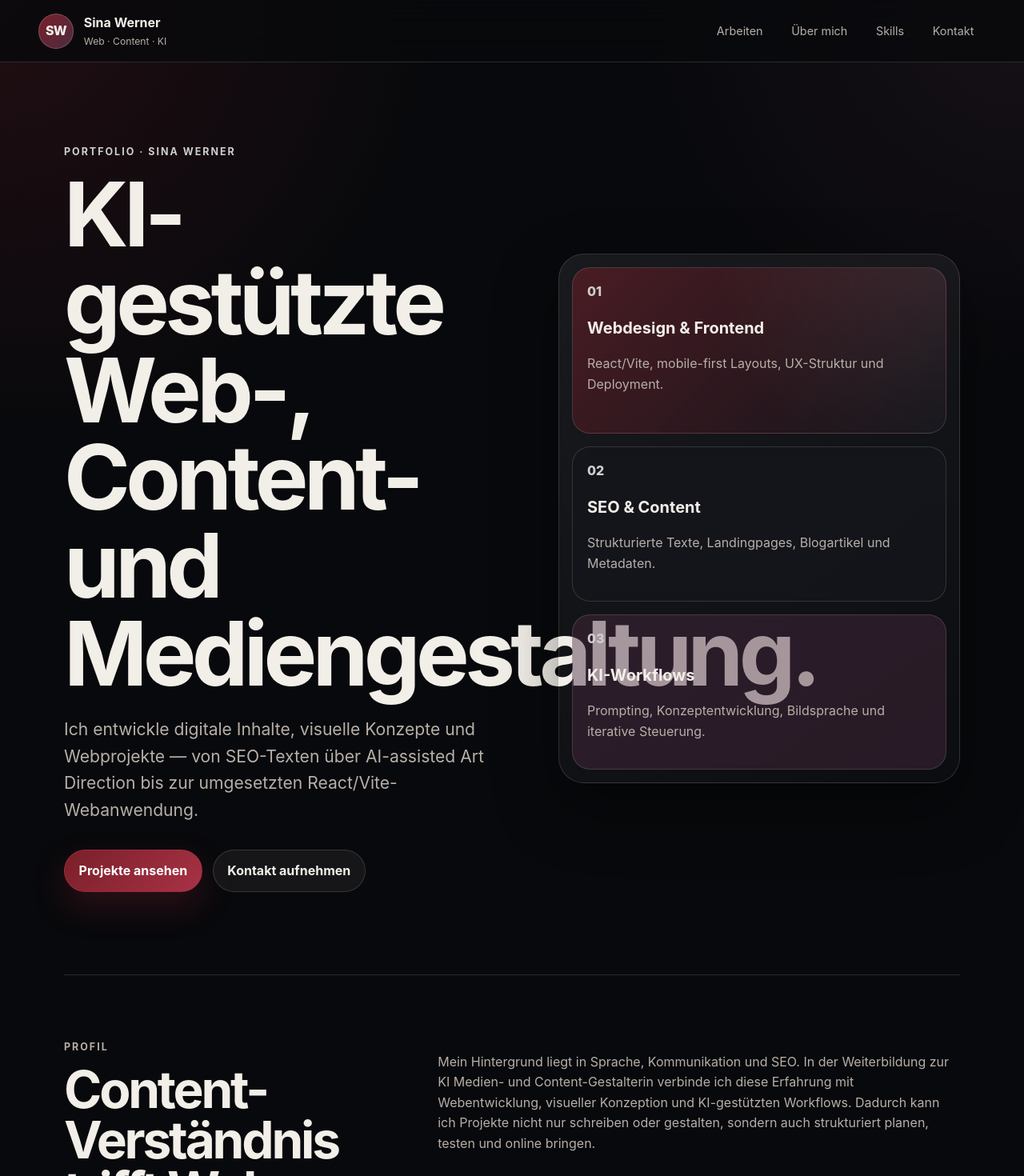
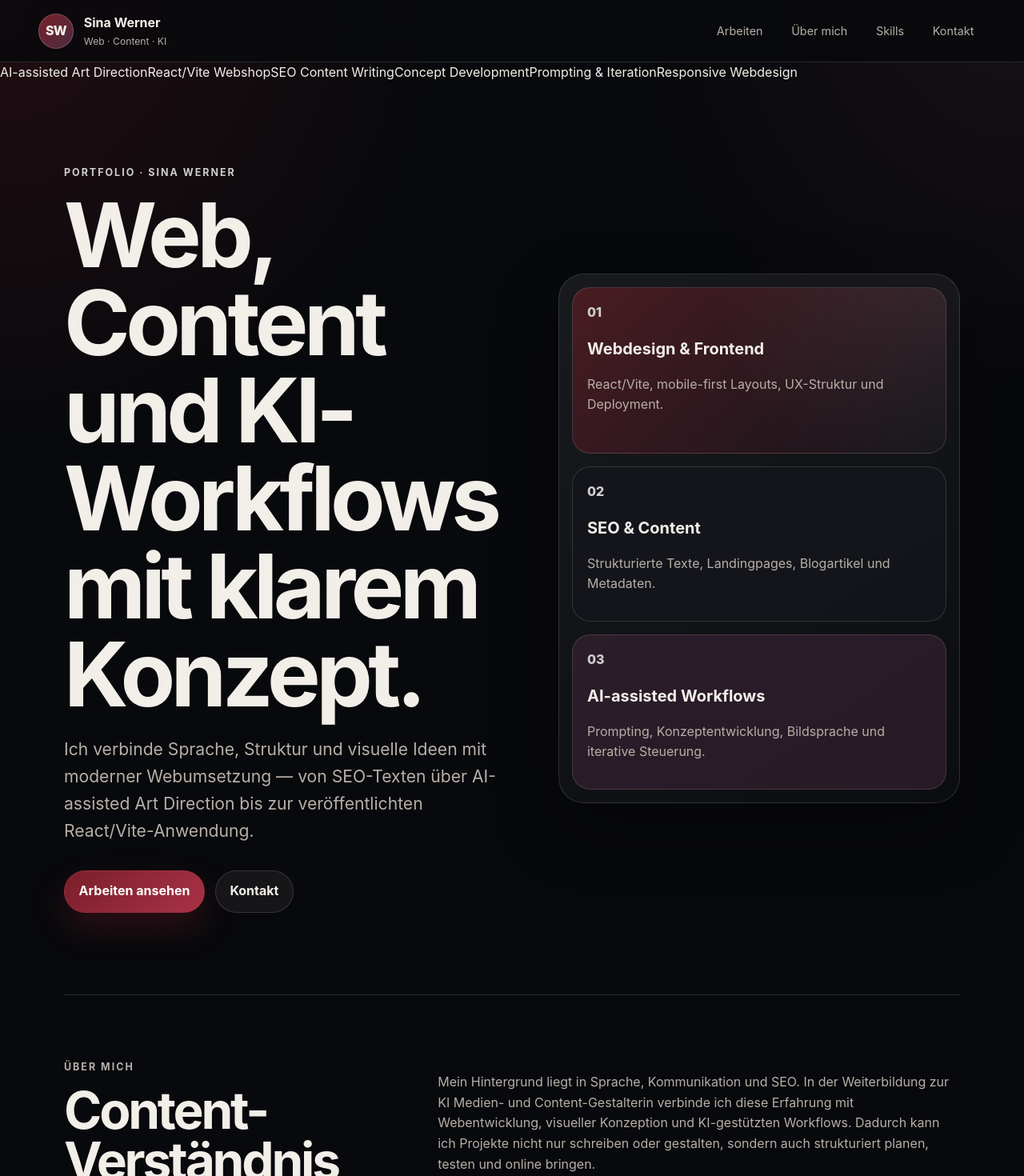
Before and after one commit to sinsanityai/portfolio, a React (Vite) app: page / in a window 1280 px wide. Shown: the top 1470 px of the page at 80% size. Built offline with nearby package versions, Linux system fonts and the light colour scheme.

Commit message:
refactor: make homepage a one-page portfolio

```diff
--- a/src/pages/Home.jsx
+++ b/src/pages/Home.jsx
@@ -6,19 +6,31 @@ export default function Home() {
   const supportingProjects = projects.filter((project) => project.slug !== 'sinsanity-threads');
 
   return (
-    <>
+    <div id="top">
+      <section className="motion-strip" aria-label="Visueller Einblick in Arbeitsbereiche">
+        <div className="motion-track">
+          <span>AI-assisted Art Direction</span>
+          <span>React/Vite Webshop</span>
+          <span>SEO Content Writing</span>
+          <span>Concept Development</span>
+          <span>Prompting & Iteration</span>
+          <span>Responsive Webdesign</span>
+        </div>
+      </section>
+
       <section className="hero section-shell">
         <div className="hero-copy">
           <p className="eyebrow">Portfolio · Sina Werner</p>
-          <h1>KI-gestützte Web-, Content- und Mediengestaltung.</h1>
+          <h1>Web, Content und KI-Workflows mit klarem Konzept.</h1>
           <p className="hero-text">
-            Ich entwickle digitale Inhalte, visuelle Konzepte und Webprojekte — von SEO-Texten über AI-assisted Art Direction bis zur umgesetzten React/Vite-Webanwendung.
+            Ich verbinde Sprache, Struktur und visuelle Ideen mit moderner Webumsetzung — von SEO-Texten über AI-assisted Art Direction bis zur veröffentlichten React/Vite-Anwendung.
           </p>
           <div className="hero-actions">
-            <a className="button button-primary" href="#projects">Projekte ansehen</a>
-            <a className="button button-secondary" href="mailto:hello@example.com">Kontakt aufnehmen</a>
+            <a className="button button-primary" href="#arbeiten">Arbeiten ansehen</a>
+            <a className="button button-secondary" href="#kontakt">Kontakt</a>
           </div>
         </div>
+
         <div className="hero-panel" aria-label="Portfolio-Schwerpunkte">
           <div className="panel-card large">
             <span>01</span>
@@ -32,15 +44,15 @@ export default function Home() {
           </div>
           <div className="panel-card accent">
             <span>03</span>
-            <strong>KI-Workflows</strong>
+            <strong>AI-assisted Workflows</strong>
             <p>Prompting, Konzeptentwicklung, Bildsprache und iterative Steuerung.</p>
           </div>
         </div>
       </section>
 
-      <section className="section-shell intro-grid">
+      <section className="section-shell intro-grid" id="ueber-mich">
         <div>
-          <p className="eyebrow">Profil</p>
+          <p className="eyebrow">Über mich</p>
           <h2>Content-Verständnis trifft Web-Umsetzung.</h2>
         </div>
         <p>
@@ -48,7 +60,7 @@ export default function Home() {
         </p>
       </section>
 
-      <section className="section-shell" id="projects">
+      <section className="section-shell" id="arbeiten">
         <div className="section-heading">
           <p className="eyebrow">Ausgewählte Arbeiten</p>
           <h2>Featured Project</h2>
@@ -58,8 +70,8 @@ export default function Home() {
 
       <section className="section-shell project-grid-section">
         <div className="section-heading">
-          <p className="eyebrow">Case Studies</p>
-          <h2>Weitere Arbeitsproben</h2>
+          <p className="eyebrow">Arbeitsproben</p>
+          <h2>Weitere Projekte</h2>
         </div>
         <div className="project-grid">
           {supportingProjects.map((project) => (
@@ -68,7 +80,7 @@ export default function Home() {
         </div>
       </section>
 
-      <section className="section-shell skills-section">
+      <section className="section-shell skills-section" id="skills">
         <div className="section-heading">
           <p className="eyebrow">Skills</p>
           <h2>Womit ich arbeite</h2>
@@ -80,14 +92,14 @@ export default function Home() {
         </div>
       </section>
 
-      <section className="section-shell contact-section">
+      <section className="section-shell contact-section" id="kontakt">
         <p className="eyebrow">Kontakt</p>
         <h2>Lass uns über Projekte sprechen.</h2>
         <p>
-          Diese Seite ist als erste Portfolio-Version gedacht: klar, fokussiert und erweiterbar. Als Nächstes können Screenshots, echte Kontaktlinks und zusätzliche Projektbilder ergänzt werden.
+          Diese Portfolio-Version ist als klarer Onepager aufgebaut: schnelle Orientierung, visuelle Arbeitsproben und ausklappbare Case Studies für den Prozess dahinter.
         </p>
         <a className="button button-primary" href="mailto:hello@example.com">Mail schreiben</a>
       </section>
-    </>
+    </div>
   );
 }
```
